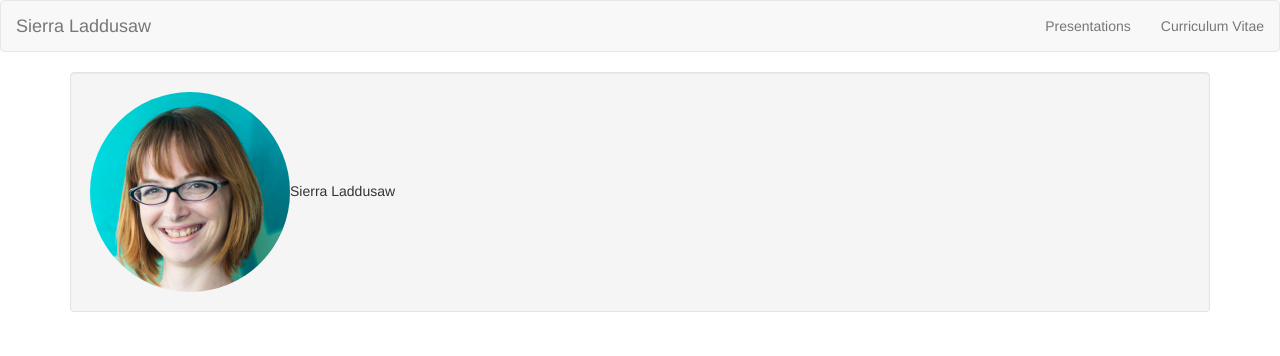
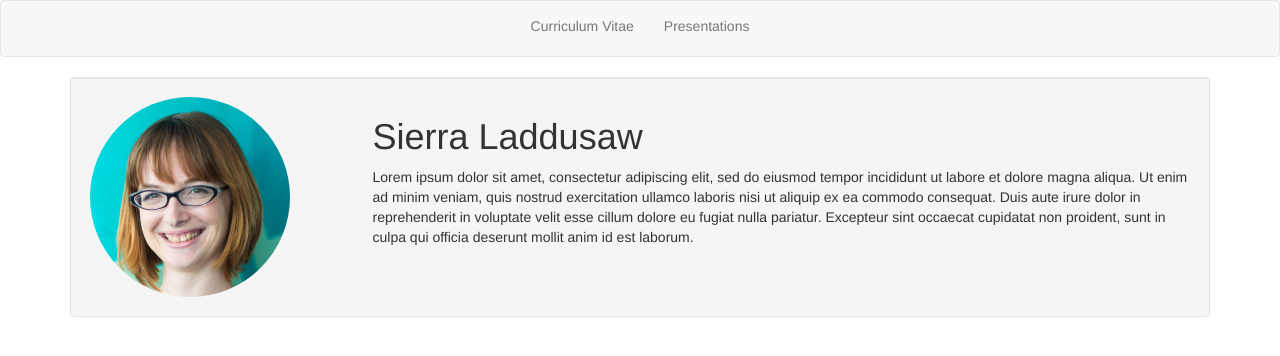
Before and after one commit to rladdusaw/sierra-website, an Angular app: page / in a window 1280 px wide. Shown: the top 356 px of the page. Built offline with nearby package versions, Linux system fonts and the light colour scheme.

Commit message:
Centered the nav, added lorum ipsum to profile

```diff
--- a/src/app/app.bioComponent.html
+++ b/src/app/app.bioComponent.html
@@ -1,6 +1,13 @@
 <div class="container">
   <div class="well">
-    <img class="headshot" src="../assets/headshot.png" />
-    <span class="headline">Sierra Laddusaw</span>
+    <div class="row">
+    <div class="col-md-3">
+      <img class="headshot" src="../assets/headshot.png" />
+    </div>
+    <div class="col-md-9">
+      <h1 class="headline">Sierra Laddusaw</h1>
+      <p>Lorem ipsum dolor sit amet, consectetur adipiscing elit, sed do eiusmod tempor incididunt ut labore et dolore magna aliqua. Ut enim ad minim veniam, quis nostrud exercitation ullamco laboris nisi ut aliquip ex ea commodo consequat. Duis aute irure dolor in reprehenderit in voluptate velit esse cillum dolore eu fugiat nulla pariatur. Excepteur sint occaecat cupidatat non proident, sunt in culpa qui officia deserunt mollit anim id est laborum.</p>
+    </div>
+    </div>
   </div>
 </div>
--- a/src/index.html
+++ b/src/index.html
@@ -9,19 +9,22 @@
   <link rel="icon" type="image/x-icon" href="favicon.ico">
 </head>
 <body>
-    <nav class="navbar navbar-default">
-      <div class="container-fluid navbar-container">
-        <div class="navbar-header">
-          <a class="navbar-brand" href="/">Sierra Laddusaw</a>
-
-        </div>
-
-        <ul class="nav navbar-nav navbar-right align-middle">
-          <li><a href="/presentations" >Presentations</a></li>
-          <li><a href="/cv">Curriculum Vitae</a></li>
-        </ul>
-      </div>
-    </nav>
+  <nav class="navbar navbar-default" role="navigation">
+    <div class="navbar-header">
+      <button type="button" class="navbar-toggle" data-toggle="collapse" data-target=".navbar-ex1-collapse">
+        <span class="sr-only">Toggle navigation</span>
+        <span class="icon-bar"></span>
+        <span class="icon-bar"></span>
+        <span class="icon-bar"></span>
+      </button>
+    </div>
+    <div class="collapse navbar-collapse navbar-ex1-collapse">
+      <ul class="nav navbar-nav">
+        <li><a href="/cv">Curriculum Vitae</a></li>
+        <li><a href="/presentations">Presentations</a></li>
+      </ul>
+    </div><!-- /.navbar-collapse -->
+  </nav>
 
     <app-root></app-root>
 </body>
--- a/src/styles.css
+++ b/src/styles.css
@@ -1 +1,10 @@
 /* You can add global styles to this file, and also import other style files */
+
+
+.navbar-nav {
+  display: inline-block;
+  float: none;
+}
+.navbar-default {
+  text-align: center;
+}
```
